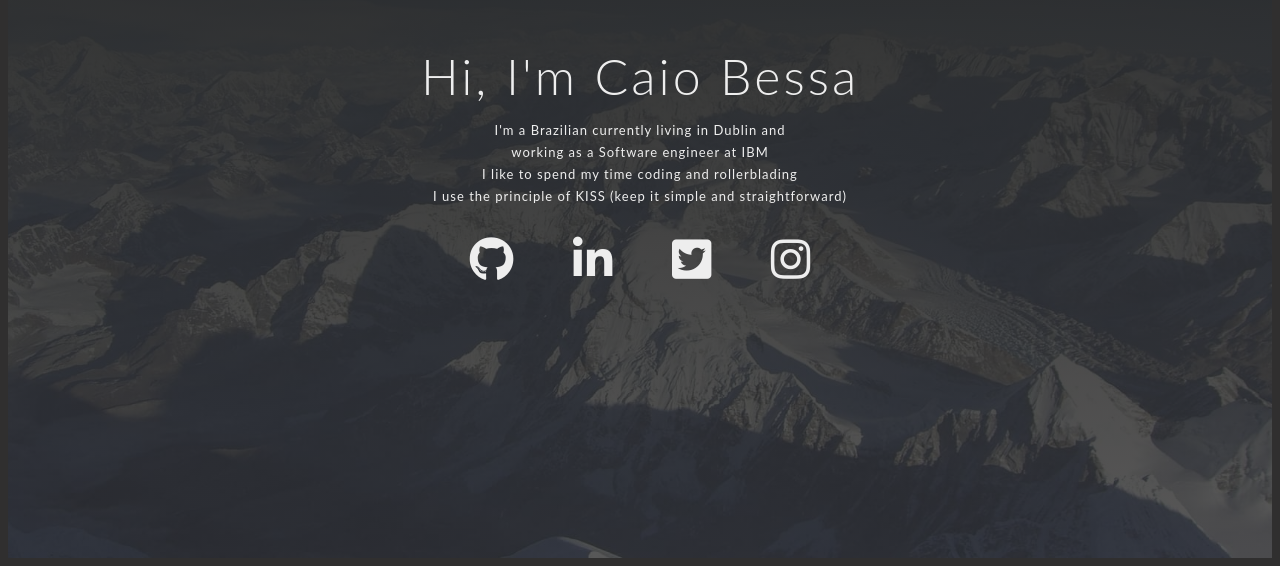
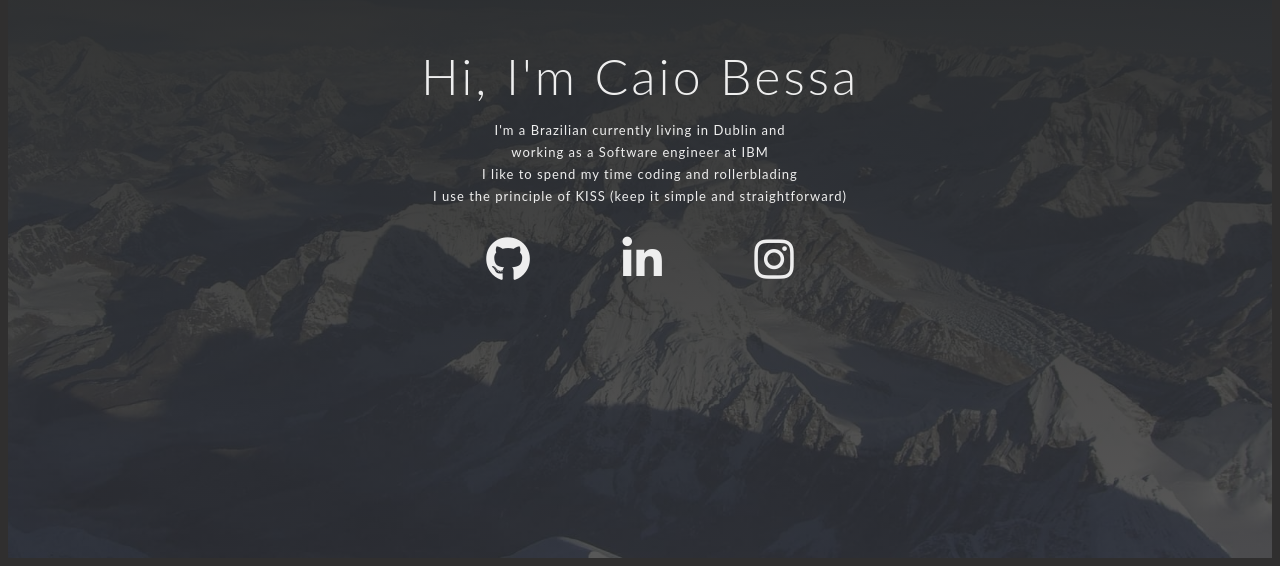
Before and after one commit to caiobessa/personal-blog, a plain HTML site: page index.html in a window 1280 px wide. Shown: the part 250-816 px from the top of the page. Drawn offline with Linux system fonts and the light colour scheme.

Commit message:
removing twitter

```diff
--- a/index.html
+++ b/index.html
@@ -30,11 +30,6 @@
                        </a>
                     </div>
                    <div class="personalLinks__container--link">
-                       <a href="https://twitter.com/caiorochabessa/" target="_blank">
-                        <i class="fab fa-twitter-square"></i>
-                       </a>
-                    </div>
-                   <div class="personalLinks__container--link">
                        <a href="https://instagram.com/caiobesssa/" target="_blank">
                         <i class="fab fa-instagram"></i>
                        </a>
```
